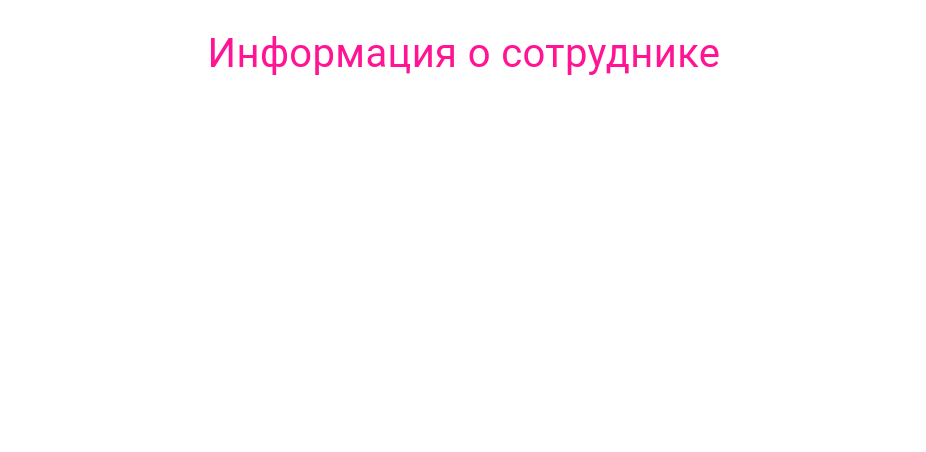
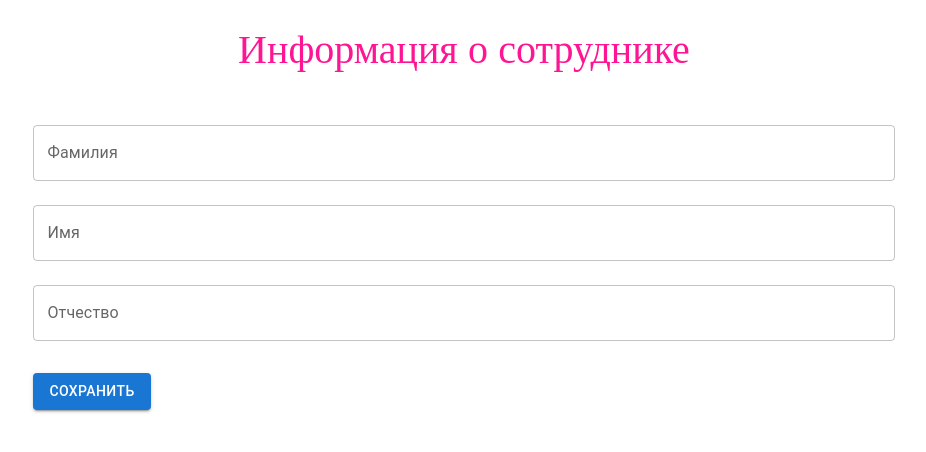
Before and after one commit to DenisShagi/React-form, a React (Create React App) app: page / in a window 1280 px wide. Shown: the top 452 px of the page, without its empty margins (176-1102 px from the left). Built offline with nearby package versions, Linux system fonts and the light colour scheme.

Commit message:
feat: Created a component for the form container, created three inputs. Added validation

```diff
--- a/package.json
+++ b/package.json
@@ -5,6 +5,7 @@
   "dependencies": {
     "@emotion/react": "^11.13.5",
     "@emotion/styled": "^11.13.5",
+    "@hookform/resolvers": "^3.9.1",
     "@mui/icons-material": "^6.1.10",
     "@mui/material": "^6.1.10",
     "@testing-library/jest-dom": "^5.17.0",
--- a/src/App.jsx
+++ b/src/App.jsx
@@ -1,12 +1,12 @@
 import React from "react";
 import { Header } from "./components/Header";
-
+import { Form } from "./components/Form";
 
 function App() {
   return (
     <>
       <Header />
-
+      <Form />
     </>
   );
 }
--- /dev/null
+++ b/src/components/Form.jsx
@@ -0,0 +1,78 @@
+import { yupResolver } from "@hookform/resolvers/yup";
+import { MainContainer } from "./MainConainer";
+import { Input } from "./Input";
+import { useForm } from "react-hook-form";
+import { PrimaryButton } from "./PrimaryButton";
+import * as yup from "yup";
+
+const schema = yup.object().shape({
+  lastName: yup
+    .string()
+    .matches(/^([^0-9]*)$/, "Поле содержит недопустимые символы")
+    .required("Поле является обязательным"),
+    firstName: yup
+    .string()
+    .matches(/^([^0-9]*)$/, "Поле содержит недопустимые символы")
+    .required("Поле является обязательным"),
+    surname: yup
+    .string()
+    .matches(/^([^0-9]*)$/, "Поле содержит недопустимые символы")
+    .required("Поле является обязательным"),
+});
+export const Form = ({ children, ...props }) => {
+  const {
+    register,
+    handleSubmit,
+    formState: { errors },
+  } = useForm({
+    mode: "onBlur",
+    resolver: yupResolver(schema),
+  });
+
+  const onSubmit = (data) => {
+    console.log(data);
+  };
+  return (
+    <MainContainer>
+      <form
+        onSubmit={handleSubmit(onSubmit)}
+        noValidate
+        sx={{
+          marginTop: (theme) => theme.spacing(1),
+          width: "100%",
+        }}
+        {...props}
+      >
+        <Input
+          {...register("lastName")}
+          id="lastName"
+          type="text"
+          label="Фамилия"
+          name="lastName"
+          error={!!errors.lastName}
+          helperText={errors?.lastName?.message}
+        />
+        <Input
+          {...register("firstName")}
+          id="firstName"
+          type="text"
+          label="Имя"
+          name="firstName"
+          error={!!errors.firstName}
+          helperText={errors?.firstName?.message}
+        />
+        <Input
+          {...register("surname")}
+          id="surname"
+          type="text"
+          label="Отчество"
+          name="surname"
+          error={!!errors.surname}
+          helperText={errors?.surname?.message}
+        />
+
+        <PrimaryButton />
+      </form>
+    </MainContainer>
+  );
+};
--- a/src/components/Header.jsx
+++ b/src/components/Header.jsx
@@ -4,9 +4,10 @@ import { Typography } from "@mui/material";
 export const Header = () => {
     return <Typography sx={{
         margin: (theme) => theme.spacing(3, 0, 2),
+        fontFamily: 'Nunito',
         textAlign: 'center',
         fontSize: '40px',
         color: 'deeppink',
         textShadow: '1px'
-    }} >Информация о сотруднике</Typography>
+    }} component='h1' variant="h5">Информация о сотруднике</Typography>
 }
--- /dev/null
+++ b/src/components/Input.jsx
@@ -0,0 +1,14 @@
+import React, { forwardRef } from "react";
+import {TextField} from "@mui/material";
+
+export const Input = forwardRef((props, ref) => {
+  return (
+    <TextField
+      variant="outlined"
+      margin="normal"
+      fullWidth
+      inputRef={ref}
+      {...props}
+    />
+  );
+});
--- /dev/null
+++ b/src/components/MainConainer.jsx
@@ -0,0 +1,20 @@
+import { Container } from "@mui/material";
+import React from "react";
+
+export const MainContainer = ({ children, ...props }) => {
+  return (
+    <Container
+      container="main"
+      maxWidth="xl"
+      sx={{
+        marginTop: (theme) => theme.spacing(4),
+        display: "flex",
+        flexDirection: "column",
+        alignItems: "center",
+      }}
+      {...props}
+    >
+      {children}
+    </Container>
+  );
+};
--- /dev/null
+++ b/src/components/PrimaryButton.jsx
@@ -0,0 +1,15 @@
+import React from "react";
+import { Button } from "@mui/material";
+
+export const PrimaryButton = ({ children, props }) => {
+  return (
+    <Button
+      type="submit"
+      variant="contained"
+      color="primary"
+      sx={{
+        margin: (theme) => theme.spacing(3, 0, 2),
+      }}
+    >Сохранить</Button>
+  );
+};
```
Also changed, not shown: 2 other files (tests, documents, lock files or other folders).
